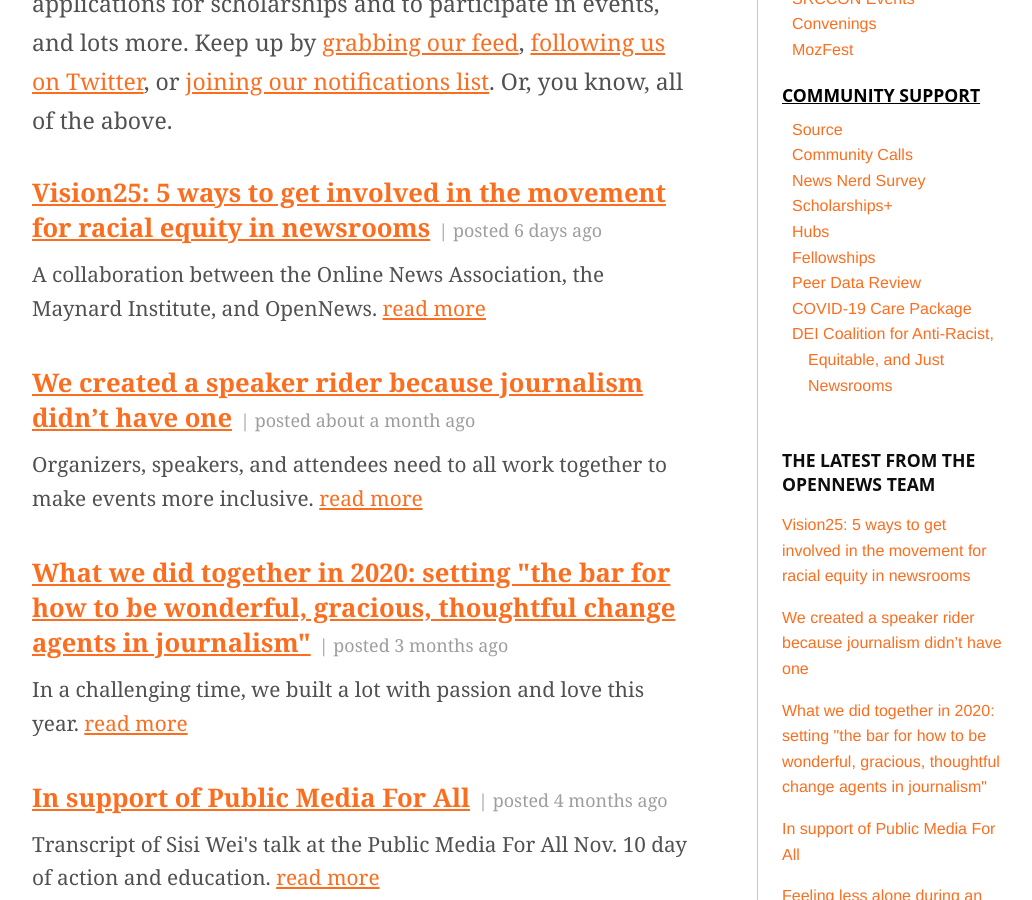
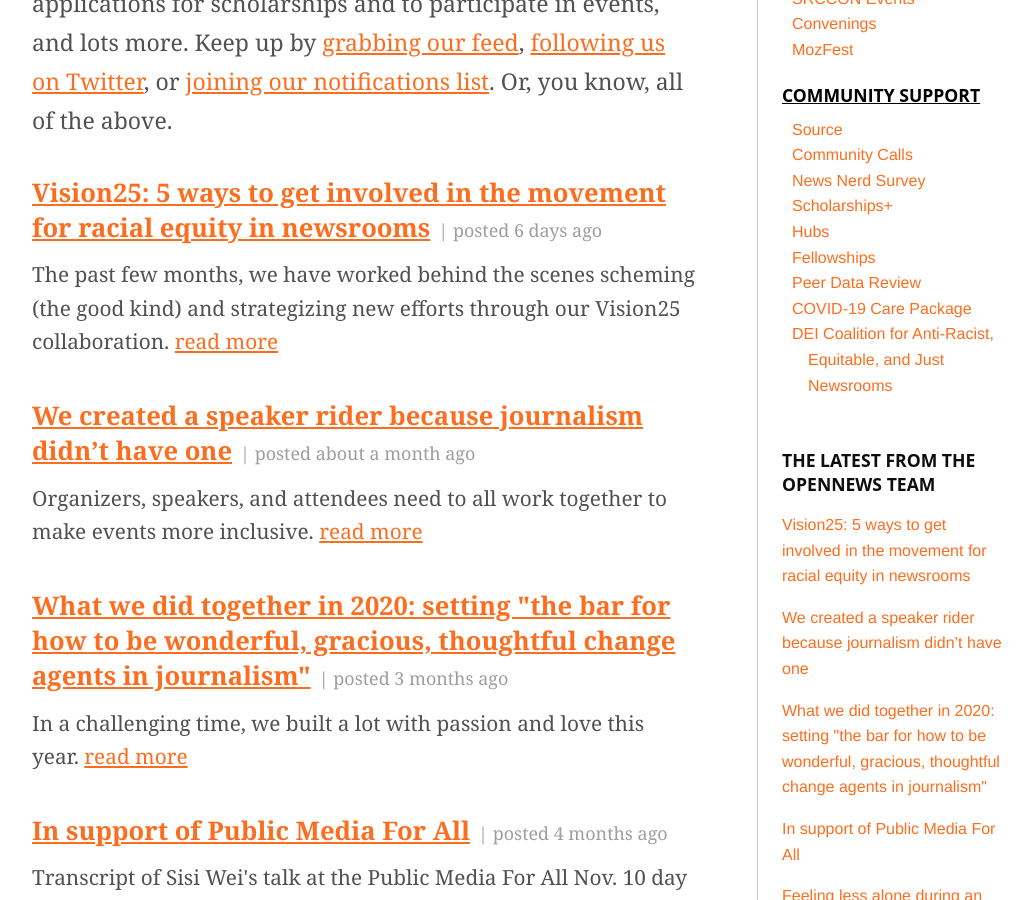
Before and after one commit to OpenNews/opennews-website, a Jekyll site: the page built from blog/blog.md, in a window 1280 px wide and 900 px high, scrolled down 569 px. Shown: the whole window, without its empty margins (118-1150 px from the left). Built offline with Jekyll 4.4.1, drawn with Linux system fonts in a browser that asks for light colours; nearby versions of some CDN libraries; some web fonts are replaced; comment, search, counter and statistics services are not loaded.

```diff
--- a/_posts/2021-03-02-vision25-5-ways-get-involved.md
+++ b/_posts/2021-03-02-vision25-5-ways-get-involved.md
@@ -4,7 +4,7 @@
 date: 2021-03-02 10:00
 author: <a href="http://opennews.org/who/">Sisi Wei</a>, on March 2, 2021
 tags: OpenNews, Maynard, ONA, Vision25
-excerpt: A collaboration between the Online News Association, the Maynard Institute, and OpenNews.
+excerpt: The past few months, we have worked behind the scenes scheming (the good kind) and strategizing new efforts through our Vision25 collaboration.
 ---
 
 <style>
```
